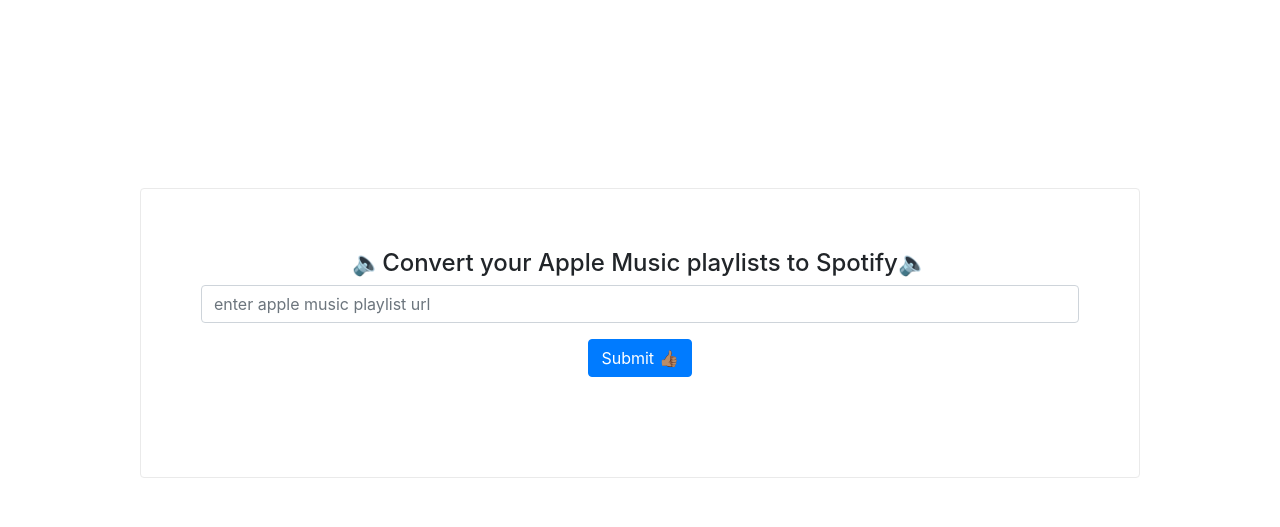
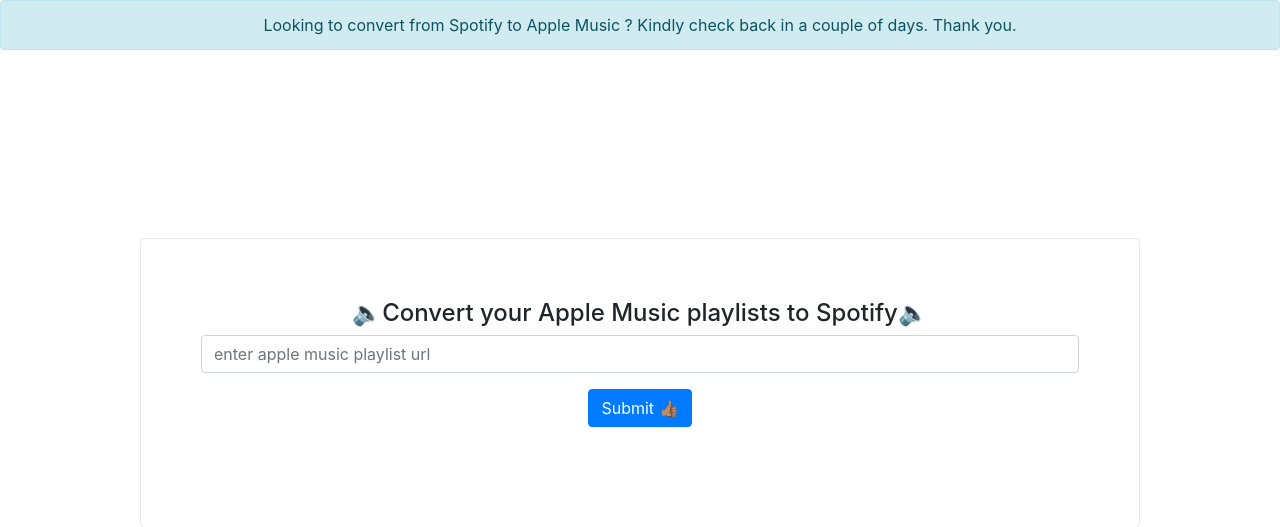
Before and after one commit to akornor/playlistor, a Django app: template main/templates/playlist.html in a window 1280 px wide. Shown: the top 527 px of the page. Run offline with Django 3.2, Linux system fonts and the light colour scheme; the template is opened without the code that fills it, so the values that code supplies are empty; parts of the project's set-up code (start-up, migrations or seed data) failed here and were passed over; some libraries are stand-ins or nearby versions.

Commit message:
add info alert.

```diff
--- a/main/templates/playlist.html
+++ b/main/templates/playlist.html
@@ -56,6 +56,9 @@
 </head>
 
 <body>
+    <div style="text-align: center;" class="alert alert-info" role="alert">
+        Looking to convert from Spotify to Apple Music ? Kindly check back in a couple of days. Thank you.
+    </div>
     <div class="container-fluid">
         <div id="container">
             <h4 class="text-center">🔈Convert your Apple Music playlists to Spotify🔈</h4>
```
